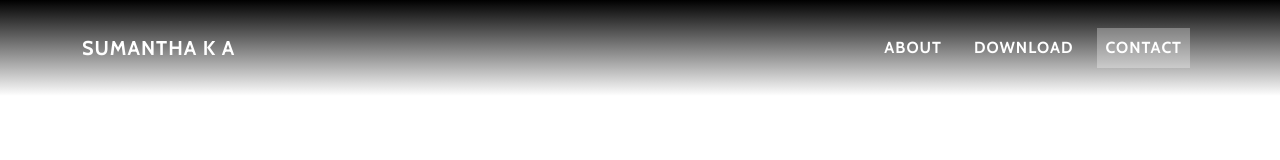
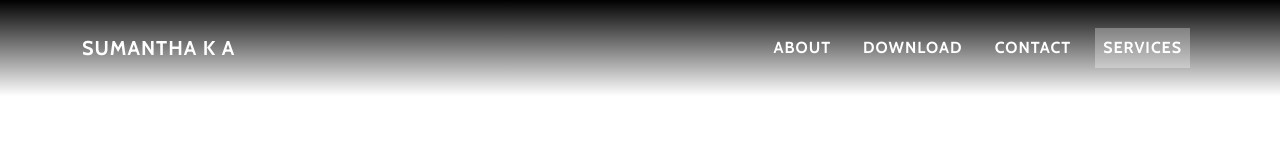
Before and after one commit to sumanthaka/sumanthaka, a plain HTML site: page index.html in a window 1280 px wide. Shown: the top 160 px of the page. Drawn offline with nearby package versions, Linux system fonts and the light colour scheme; a script that the page names is missing; a web font is replaced by a local one.

Commit message:
Updated Design

```diff
--- a/index.html
+++ b/index.html
@@ -29,8 +29,9 @@
             <div class="collapse navbar-collapse" id="navbarResponsive">
                 <ul class="navbar-nav ms-auto">
                     <li class="nav-item nav-link"><a class="nav-link active" href="#about">About</a></li>
-                    <li class="nav-item nav-link"><a class="nav-link" href="#download">download</a></li>
-                    <li class="nav-item nav-link"><a class="nav-link" href="#contact">contact</a></li>
+                    <li class="nav-item nav-link"><a class="nav-link" href="#download">Download</a></li>
+                    <li class="nav-item nav-link"><a class="nav-link" href="#contact">Contact</a></li>
+                    <li class="nav-item nav-link"><a class="nav-link" href="#fiverr">Services</a></li>
                 </ul>
             </div>
         </div>
@@ -80,7 +81,7 @@
             </div>
         </div>
     </section>
-    <section class="text-center content-section" id="contact" style="margin-bottom: 3em">
+    <section class="text-center content-section" id="fiverr" style="margin-bottom: 3em">
         <div class="container">
             <div class="row">
                 <div class="col-lg-8 mx-auto">
```
